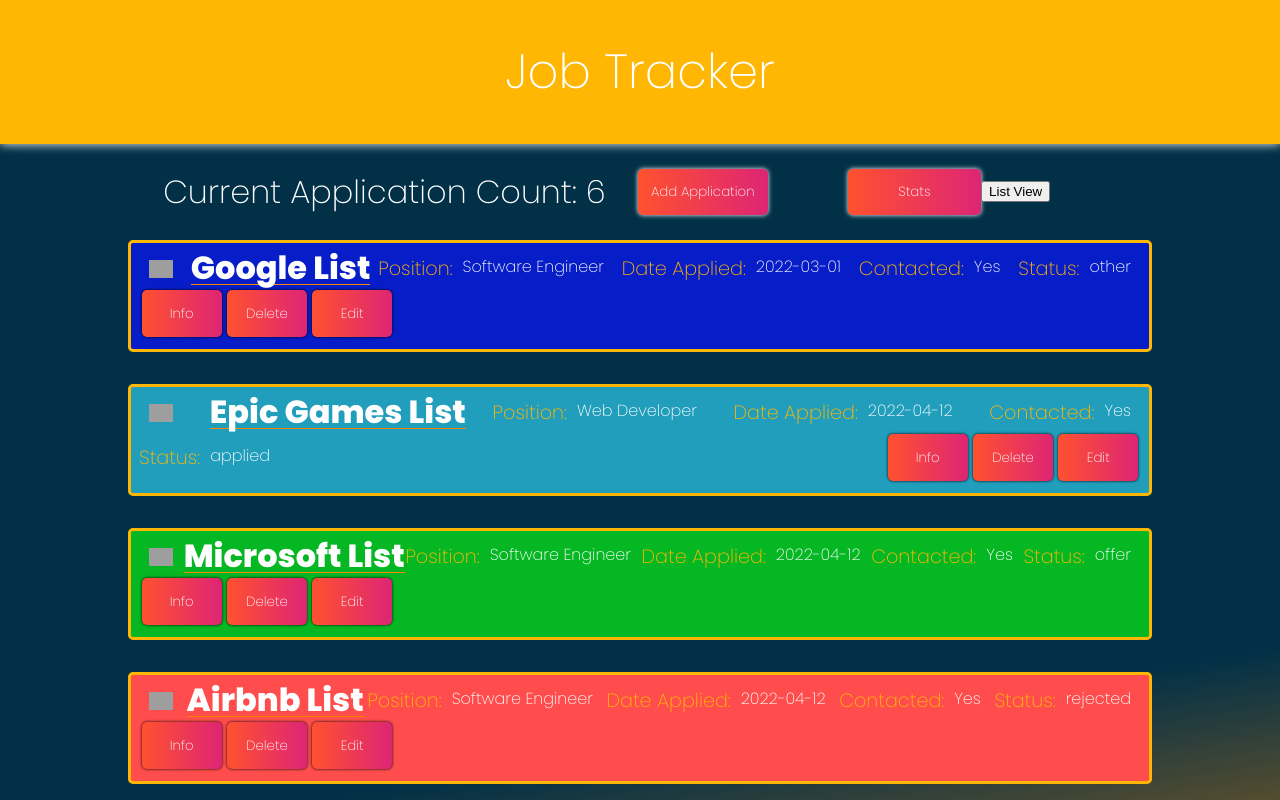
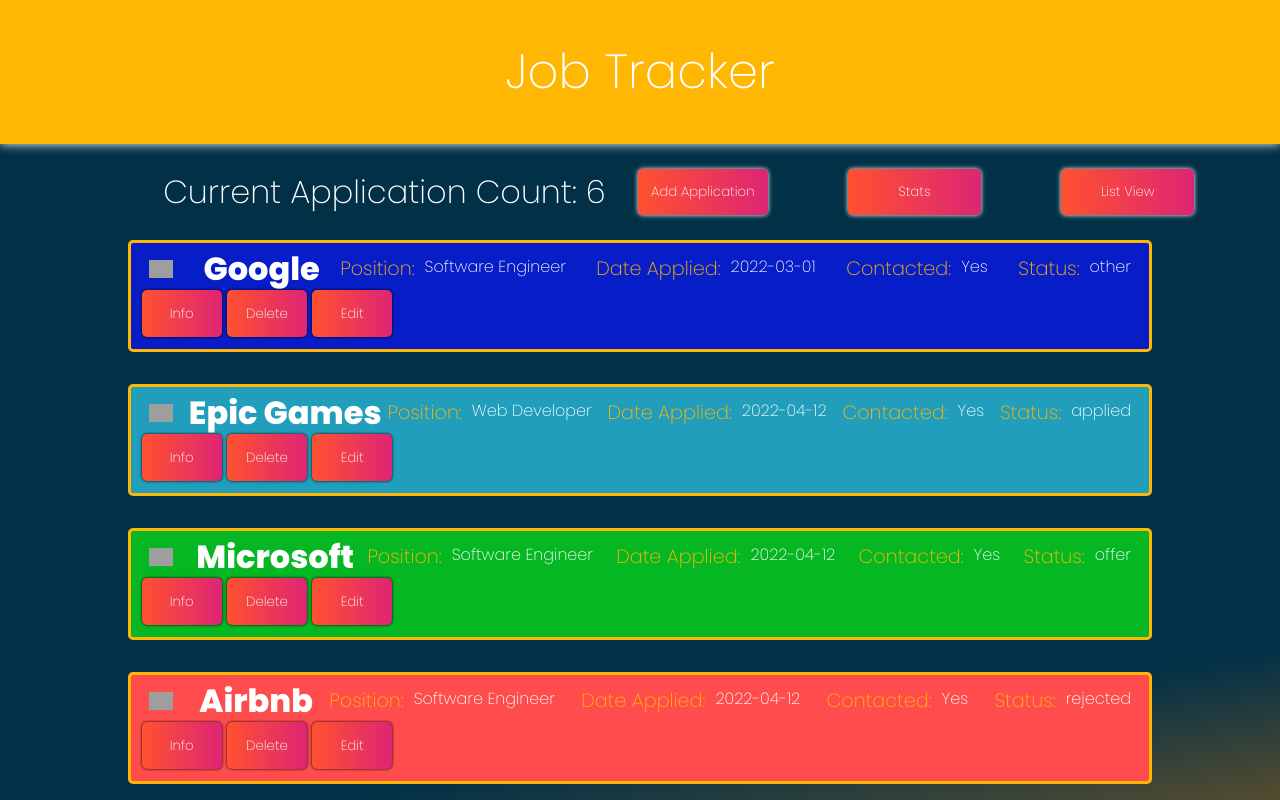
Before and after one commit to GeoffKellyNC/job-tracker-app, a React (Create React App) app: page / in a window 1280 px wide. Both pictures are taken after a click on the button "List View". Shown: the top 800 px of the page. Built offline with nearby package versions, Linux system fonts and the light colour scheme; grey boxes are pictures that could not be loaded.

Commit message:
styling changes

```diff
--- a/src/components/ApplicationItemsList.js
+++ b/src/components/ApplicationItemsList.js
@@ -51,7 +51,7 @@
                             alt={app.companyName}
                             className = 'item-icon' />
                         <Link to={`/${app.id}`}>
-                            <h4>{app.companyName} List</h4></Link>
+                            <h4>{app.companyName}</h4></Link>
                         <h3>Position:
                             <p>{app.jobTitle}</p>
                         </h3>
--- a/src/components/styles/ApplicationItemsList.css
+++ b/src/components/styles/ApplicationItemsList.css
@@ -71,7 +71,6 @@
     color: white;
     font-family: 'Poppins', sans-serif;
     font-size: 2em;
-    border-bottom: 1px solid #FB8500;
     font-weight: 800;
     margin: 0;
 }
--- a/src/components/styles/home.css
+++ b/src/components/styles/home.css
@@ -42,6 +42,28 @@
    background-size: 200% auto;
 }
 
+.list-btn{
+    font-family: 'Poppins', sans-serif;
+    padding: 1em;
+    border: none;
+    border-radius: 5px;
+    background-color: #FB8500;
+    color: white;
+    box-shadow: 0px 0px 5px white;
+    margin-left: 6em;
+    width: 10em;
+    background-image: linear-gradient(to right, #FF512F 0%, #DD2476  51%, #FF512F  100%);
+   transition: 0.5s;
+   background-size: 200% auto;
+}
+
+.list-btn:hover{
+    background-position: right center;
+    color: #fff;
+    text-decoration: none;
+    transform: scale(1.1);
+}
+
 .home-container{
     max-width: 100%;
 }
```
